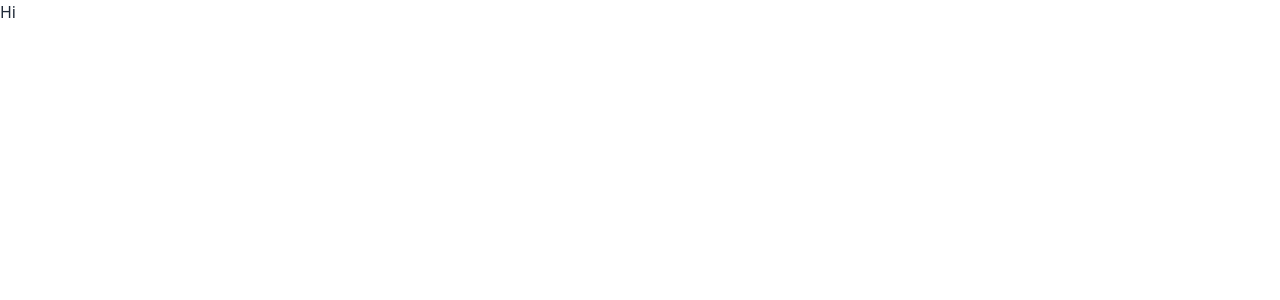
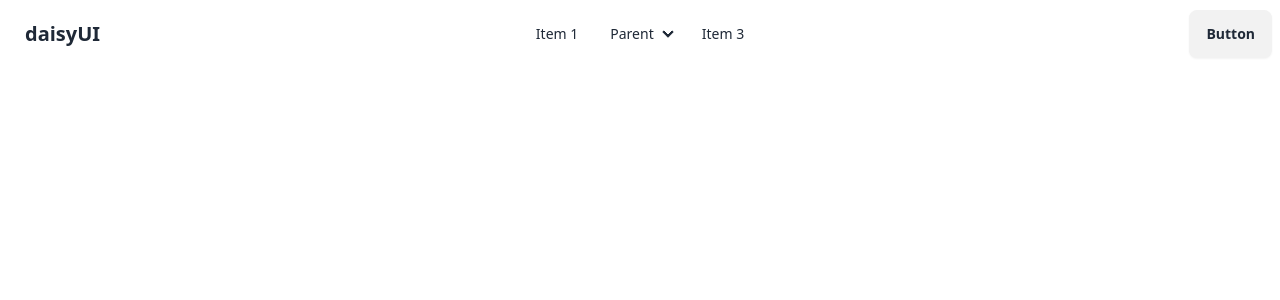
Before and after one commit to farabi1/stride-practice-one, a React (Vite) app: page / in a window 1280 px wide. Shown: the top 300 px of the page. Built offline with nearby package versions, Linux system fonts and the light colour scheme.

Commit message:
Folder and navbar setup

```diff
--- a/src/App.jsx
+++ b/src/App.jsx
@@ -1,9 +1,11 @@
+import Navbar from "./components/shared/Navbar"
+
 function App() {
 
 
   return (
     <>
-      <p>Hi</p>
+      <Navbar/>
     </>
   )
 }
--- /dev/null
+++ b/src/components/shared/Navbar.jsx
@@ -0,0 +1,43 @@
+export default function Navbar() {
+  return (
+    <div className="navbar bg-base-100">
+  <div className="navbar-start">
+    <div className="dropdown">
+      <div tabIndex={0} role="button" className="btn btn-ghost lg:hidden">
+        <svg xmlns="http://www.w3.org/2000/svg" className="h-5 w-5" fill="none" viewBox="0 0 24 24" stroke="currentColor"><path strokeLinecap="round" strokeLinejoin="round" strokeWidth="2" d="M4 6h16M4 12h8m-8 6h16" /></svg>
+      </div>
+      <ul tabIndex={0} className="menu menu-sm dropdown-content mt-3 z-[1] p-2 shadow bg-base-100 rounded-box w-52">
+        <li><a>Item 1</a></li>
+        <li>
+          <a>Parent</a>
+          <ul className="p-2">
+            <li><a>Submenu 1</a></li>
+            <li><a>Submenu 2</a></li>
+          </ul>
+        </li>
+        <li><a>Item 3</a></li>
+      </ul>
+    </div>
+    <a className="btn btn-ghost text-xl">daisyUI</a>
+  </div>
+  <div className="navbar-center hidden lg:flex">
+    <ul className="menu menu-horizontal px-1">
+      <li><a>Item 1</a></li>
+      <li>
+        <details>
+          <summary>Parent</summary>
+          <ul className="p-2">
+            <li><a>Submenu 1</a></li>
+            <li><a>Submenu 2</a></li>
+          </ul>
+        </details>
+      </li>
+      <li><a>Item 3</a></li>
+    </ul>
+  </div>
+  <div className="navbar-end">
+    <a className="btn">Button</a>
+  </div>
+</div>
+  )
+}
```
Also changed, not shown: src/components/shared/Footer.jsx (added).
